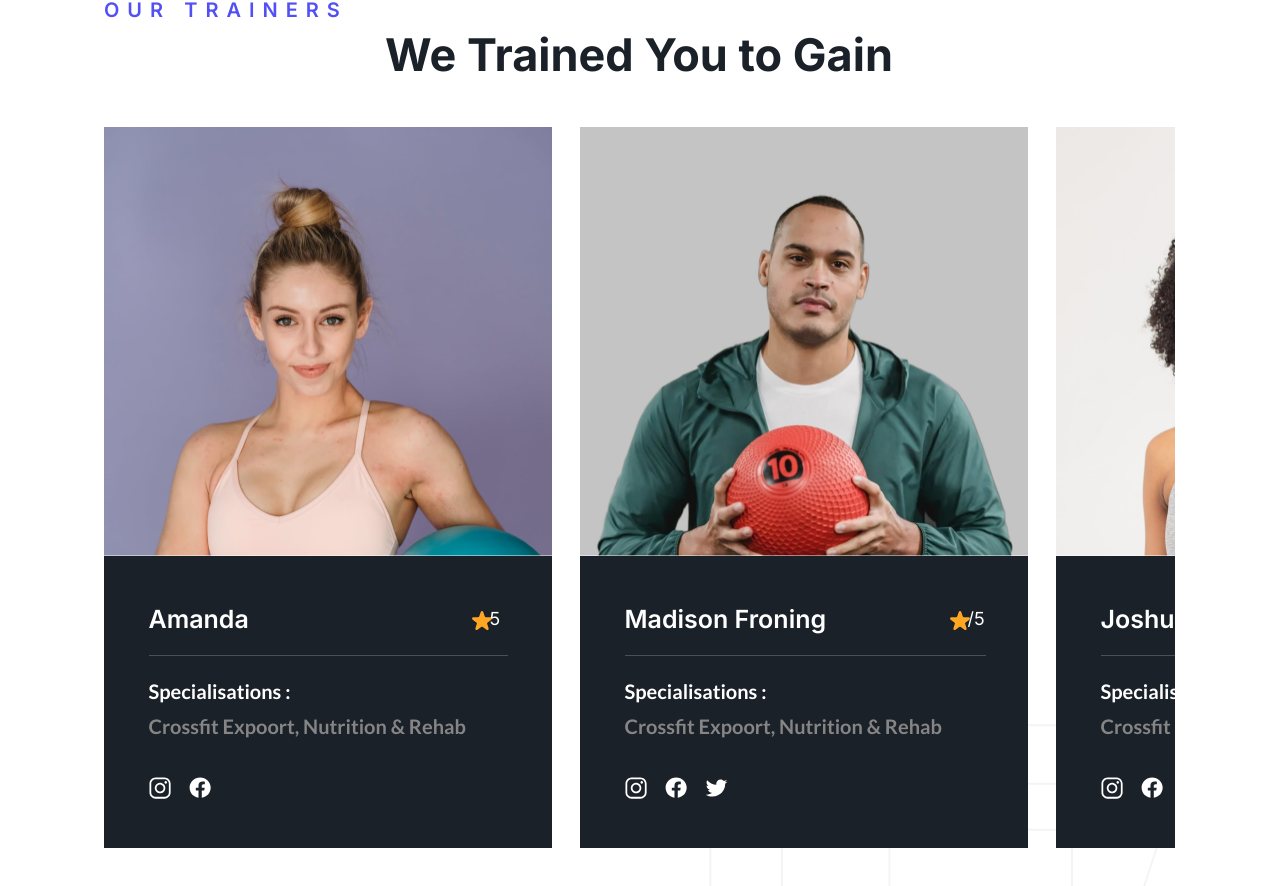
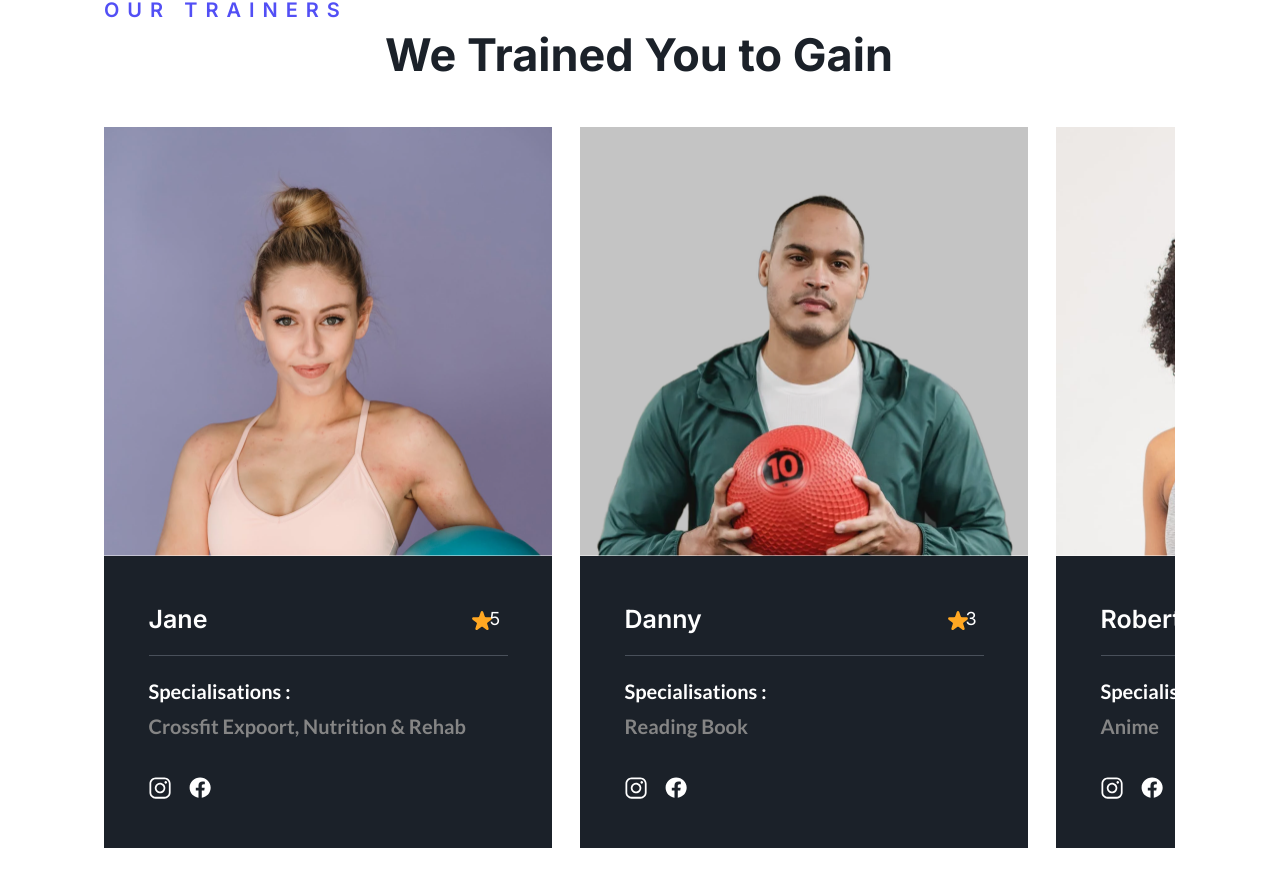
Before and after one commit to nam-locofy/props_complex_type, a React (Vite) app: page / in a window 1280 px wide. Shown: the part 380-1266 px from the top of the page. Built offline with nearby package versions, Linux system fonts and the light colour scheme.

Commit message:
new props

```diff
--- a/src/components/CoachCard1.tsx
+++ b/src/components/CoachCard1.tsx
@@ -12,8 +12,8 @@ export enum Numbers {
 
 export type CoachCard1Type = {
   image?: string;
-  coachName?: string;
-  star?: Numbers;
+  coachName?: 'Jane' | 'Danny' | 'Robert';
+  star: Numbers;
   speciality?: string;
 };
 
--- a/src/components/FrameComponent.tsx
+++ b/src/components/FrameComponent.tsx
@@ -13,49 +13,22 @@ const FrameComponent: FunctionComponent = () => {
         <div className={styles.frameGroup}>
           <CoachCard1
             image="/image@2x.png"
-            coachName="Amanda"
+            coachName="Jane"
             star={Numbers.Five}
             speciality={`Crossfit Expoort, Nutrition & Rehab`}
           />
-          <CoachCard />
-          <div className={styles.imageParent}>
-            <img className={styles.imageIcon} alt="" src="/image-2@2x.png" />
-            <div className={styles.headingParent}>
-              <img className={styles.headingIcon} alt="" src="/heading.svg" />
-              <div className={styles.details}>
-                <div className={styles.frameContainer}>
-                  <div className={styles.joshuaFrankilinParent}>
-                    <div className={styles.joshuaFrankilin}>
-                      Joshua Frankilin
-                    </div>
-                    <div className={styles.frameWrapper}>
-                      <div className={styles.frameDiv}>
-                        <div className={styles.starWrapper}>
-                          <img
-                            className={styles.starIcon}
-                            alt=""
-                            src="/star.svg"
-                          />
-                        </div>
-                        <div className={styles.div}>/5</div>
-                      </div>
-                    </div>
-                  </div>
-                  <div className={styles.line} />
-                  <div className={styles.specialisationsParent}>
-                    <b className={styles.specialisations}>Specialisations :</b>
-                    <div
-                      className={styles.crossfitExpoortNutrition}
-                    >{`Crossfit Expoort, Nutrition & Rehab`}</div>
-                  </div>
-                </div>
-                <div className={styles.instaParent}>
-                  <img className={styles.instaIcon} alt="" src="/insta.svg" />
-                  <img className={styles.fbIcon} alt="" src="/fb.svg" />
-                </div>
-              </div>
-            </div>
-          </div>
+          <CoachCard1
+            image="/image-1@2x.png"
+            coachName="Danny"
+            star={Numbers.Three}
+            speciality="Reading book"
+          />
+          <CoachCard1
+            image="/image-2@2x.png"
+            coachName="Robert"
+            star={Numbers.Four}
+            speciality="Anime"
+          />
         </div>
       </div>
     </section>
```
